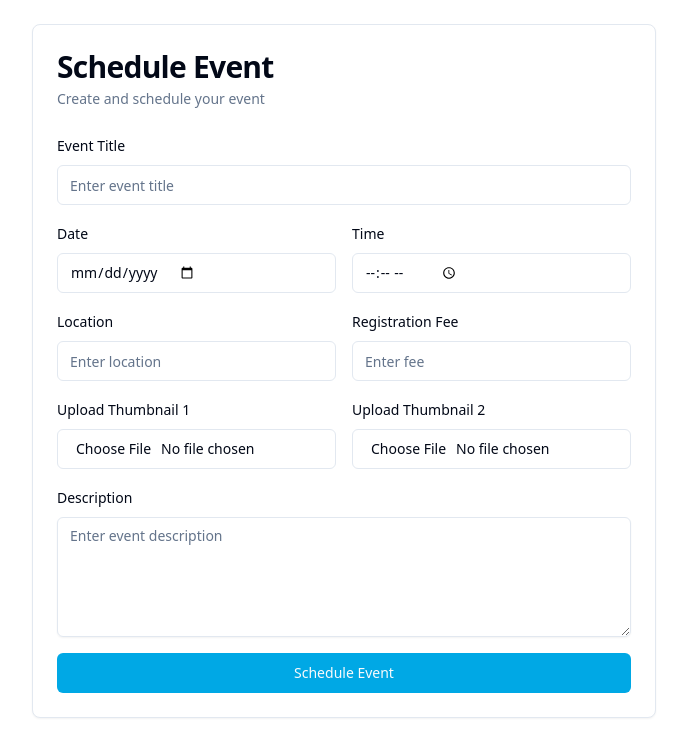
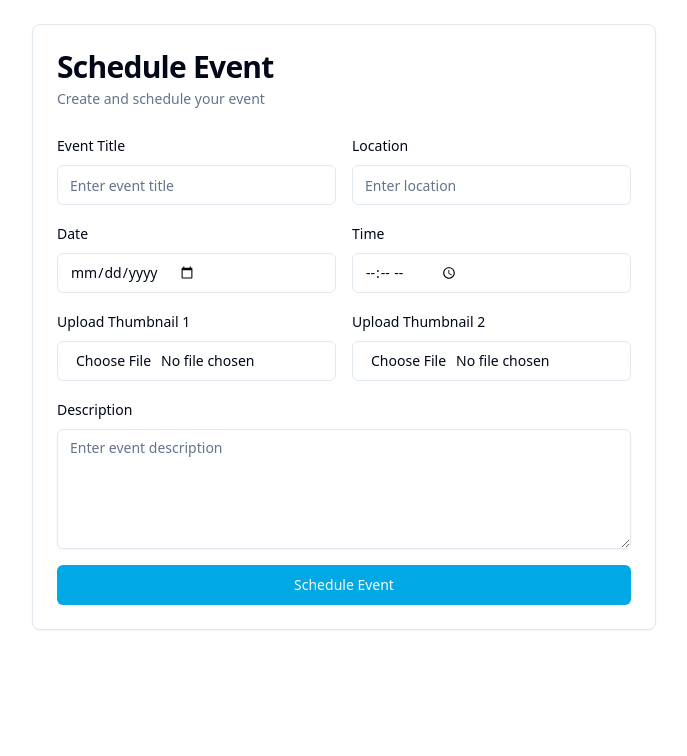
Before and after one commit to mirajspk/event-notif, a React (Vite) app in the folder frontend/: page / in a window 1280 px wide. Shown: the top 756 px of the page, without its empty margins (296-983 px from the left). Built offline with nearby package versions, Linux system fonts and the light colour scheme.

Commit message:
remove registration fee

```diff
--- a/frontend/src/components/event-schedule.jsx
+++ b/frontend/src/components/event-schedule.jsx
@@ -21,7 +21,6 @@ export default function ScheduleEventForm() {
       date: "",
       time: "",
       location: "",
-      registrationFee: "",
       thumbnail1: undefined,
       thumbnail2: undefined,
       description: "",
@@ -50,11 +49,12 @@ export default function ScheduleEventForm() {
           <Form {...form}>
             <form onSubmit={form.handleSubmit(onSubmit)} className="space-y-4">
 
+            <div className="flex gap-4">
               <FormField
                 control={form.control}
                 name="eventTitle"
                 render={({ field }) => (
-                  <FormItem>
+                  <FormItem className="flex-1">
                     <FormLabel>Event Title</FormLabel>
                     <FormControl>
                       <Input
@@ -67,6 +67,26 @@ export default function ScheduleEventForm() {
                   </FormItem>
                 )}
               />
+
+
+                <FormField
+                  control={form.control}
+                  name="location"
+                  render={({ field }) => (
+                    <FormItem className="flex-1">
+                      <FormLabel>Location</FormLabel>
+                      <FormControl>
+                        <Input
+                          placeholder="Enter location"
+                          {...field}
+                          disabled={isLoading}
+                        />
+                      </FormControl>
+                      <FormMessage />
+                    </FormItem>
+                  )}
+                />
+              </div>
 
 
               <div className="flex gap-4">
@@ -110,46 +130,9 @@ export default function ScheduleEventForm() {
               </div>
 
 
-              <div className="flex gap-4">
-
-                <FormField
-                  control={form.control}
-                  name="location"
-                  render={({ field }) => (
-                    <FormItem className="flex-1">
-                      <FormLabel>Location</FormLabel>
-                      <FormControl>
-                        <Input
-                          placeholder="Enter location"
-                          {...field}
-                          disabled={isLoading}
-                        />
-                      </FormControl>
-                      <FormMessage />
-                    </FormItem>
-                  )}
-                />
 
 
-                <FormField
-                  control={form.control}
-                  name="registrationFee"
-                  render={({ field }) => (
-                    <FormItem className="flex-1">
-                      <FormLabel>Registration Fee</FormLabel>
-                      <FormControl>
-                        <Input
-                          type="number"
-                          placeholder="Enter fee"
-                          {...field}
-                          disabled={isLoading}
-                        />
-                      </FormControl>
-                      <FormMessage />
-                    </FormItem>
-                  )}
-                />
-              </div>
+
 
 
               <div className="flex gap-4">
--- a/frontend/src/lib/schedule-schema.js
+++ b/frontend/src/lib/schedule-schema.js
@@ -5,7 +5,6 @@ export const eventSchema = z.object({
   date: z.string().min(1, "Date is required"), // Use string type for native date input
   time: z.string().min(1, "Time is required"),
   location: z.string().min(1, "Location is required"),
-  registrationFee: z.string().min(1, "Registration fee is required"),
   thumbnail1: z.instanceof(File).optional(),
   thumbnail2: z.instanceof(File).optional(),
   description: z.string().min(1, "Description is required"),
```
